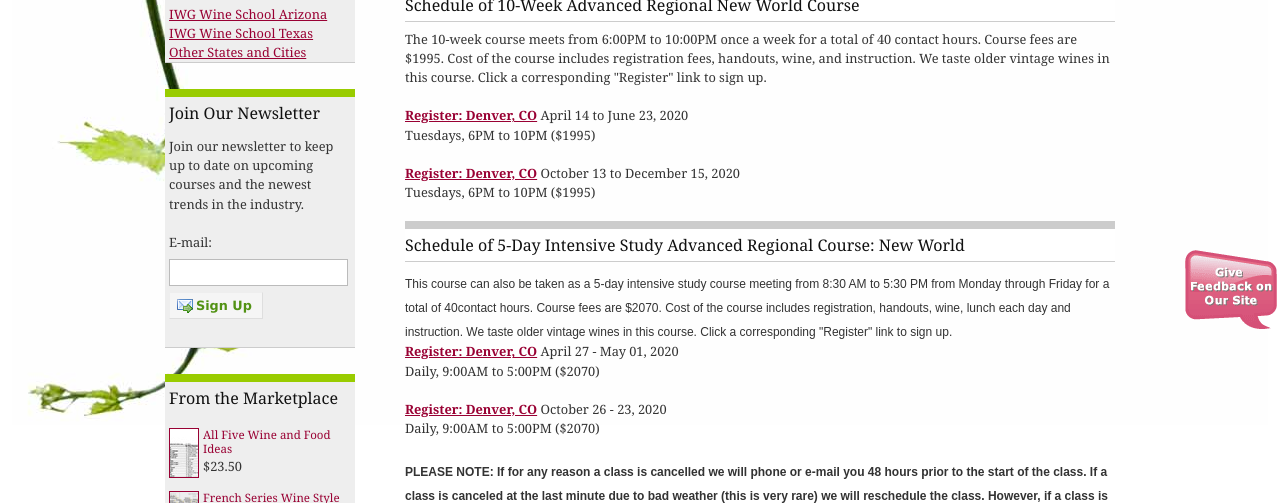
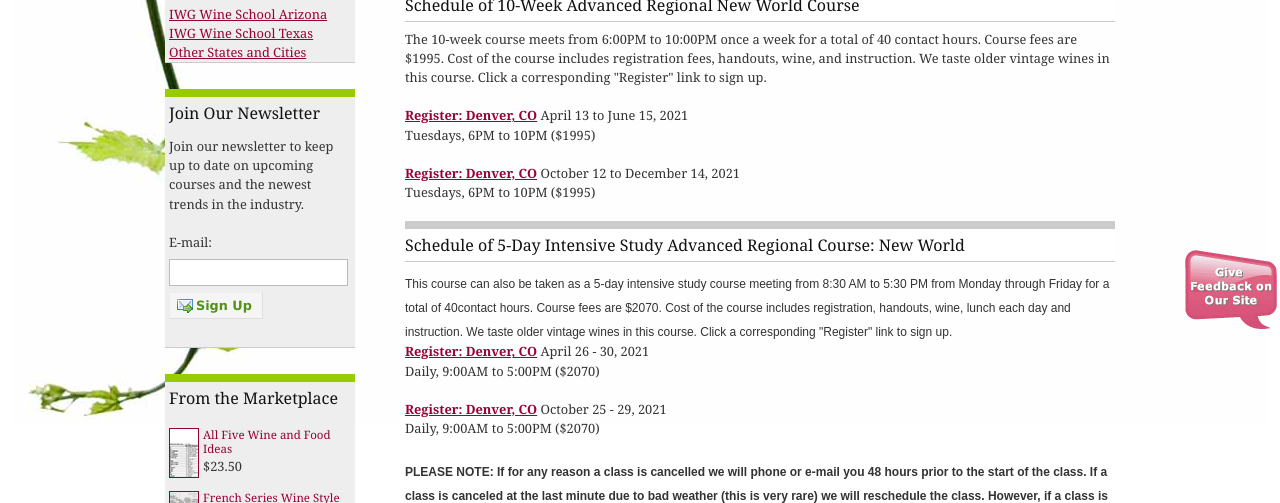
Before and after one commit to CKDev/internationalwineguild.com, a Jekyll site: the page built from advanced-regional-course-new-world-registration.html, in a window 1280 px wide. Shown: the part 555-1058 px from the top of the page. Built offline with Jekyll 4.4.1, drawn with Linux system fonts in a browser that asks for light colours; a script that is not in the unit is left out; comment, search, counter and statistics services are not loaded.

Commit message:
Update advanced-regional-course-new-world-registration.html

```diff
--- a/advanced-regional-course-new-world-registration.html
+++ b/advanced-regional-course-new-world-registration.html
@@ -10,13 +10,13 @@ permalink: "/advanced-regional-course-new-world-registration"
   course. Click a corresponding "Register" link to sign up.</p>
 
 <p><a class="ga-track"
-    href="http://ww4.aitsafe.com/cf/add.cfm?userid=6714687&amp;product=Advanced+New+World+Denver+PM++-++April+14+--+June+23,+2020&amp;price=1995&amp;return=www.internationalwineguild.com/advanced-regional-course-New-World-registration"><strong>Register:
-      Denver, CO</strong></a> April 14 to June 23, 2020<br>
+    href="http://ww4.aitsafe.com/cf/add.cfm?userid=6714687&amp;product=Advanced+New+World+Denver+PM++-++April+13+--+June+15,+2021&amp;price=1995&amp;return=www.internationalwineguild.com/advanced-regional-course-New-World-registration"><strong>Register:
+      Denver, CO</strong></a> April 13 to June 15, 2021<br>
   Tuesdays, 6PM to 10PM ($1995)</p>
 
 <p><a class="ga-track"
-    href="http://ww4.aitsafe.com/cf/add.cfm?userid=6714687&amp;product=Advanced+New+World+Denver+PM++-++October+13+--+December+15,+2019&amp;price=1995&amp;return=www.internationalwineguild.com/advanced-regional-course-New-World-registration"><strong>Register:
-      Denver, CO</strong></a> October 13 to December 15, 2020<br>
+    href="http://ww4.aitsafe.com/cf/add.cfm?userid=6714687&amp;product=Advanced+New+World+Denver+PM++-++October+12+--+December+14,+2021&amp;price=1995&amp;return=www.internationalwineguild.com/advanced-regional-course-New-World-registration"><strong>Register:
+      Denver, CO</strong></a> October 12 to December 14, 2021<br>
   Tuesdays, 6PM to 10PM ($1995)</p>
 
 <h2>Schedule of 5-Day Intensive Study Advanced Regional Course: New World</h2>
@@ -28,14 +28,15 @@ permalink: "/advanced-regional-course-new-world-registration"
     includes registration, handouts, wine, lunch each day and instruction. We taste older vintage wines in this
     course. Click a corresponding "Register" link to sign up.<o:p></o:p></span></p>
 
+
 <p><a
-    href="http://ww4.aitsafe.com/cf/add.cfm?userid=6714687&amp;product=Intensive+Study+Adv+Reg+New+World+Denver++-++April+27+-May+01,+2020&amp;price=2070&amp;return=www.internationalwineguild.com/advanced-regional-course-New World-registration"
-    class="ga-track"><strong>Register: Denver, CO</strong></a> April 27 - May 01, 2020<br>
+    href="http://ww4.aitsafe.com/cf/add.cfm?userid=6714687&amp;product=Intensive+Study+Adv+Reg+New+World+Denver++-++April+26+-30,+2021&amp;price=2070&amp;return=www.internationalwineguild.com/advanced-regional-course-New World-registration"
+    class="ga-track"><strong>Register: Denver, CO</strong></a> April 26 - 30, 2021<br>
   Daily, 9:00AM to 5:00PM ($2070)</p>
 
 <p><a
-    href="http://ww4.aitsafe.com/cf/add.cfm?userid=6714687&amp;product=Intensive+Study+Adv+Reg+New+World+Denver++-++October+26+-30,+2020&amp;price=2070&amp;return=www.internationalwineguild.com/advanced-regional-course-New World-registration"
-    class="ga-track"><strong>Register: Denver, CO</strong></a> October 26 - 23, 2020<br>
+    href="http://ww4.aitsafe.com/cf/add.cfm?userid=6714687&amp;product=Intensive+Study+Adv+Reg+New+World+Denver++-++October+25+-39,+2021&amp;price=2070&amp;return=www.internationalwineguild.com/advanced-regional-course-New World-registration"
+    class="ga-track"><strong>Register: Denver, CO</strong></a> October 25 - 29, 2021<br>
   Daily, 9:00AM to 5:00PM ($2070)</p>
 
 <p class="MsoNormal" style="margin: 0in 0in 0.0001pt; font-size: medium; font-family: Calibri, sans-serif;"><b><span
```
